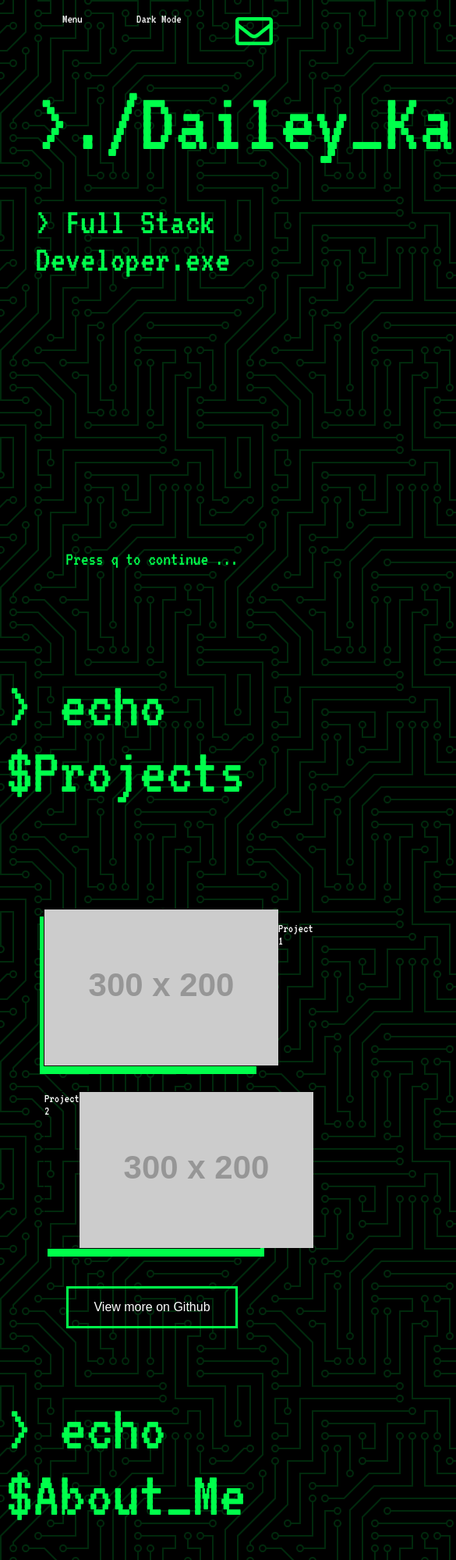
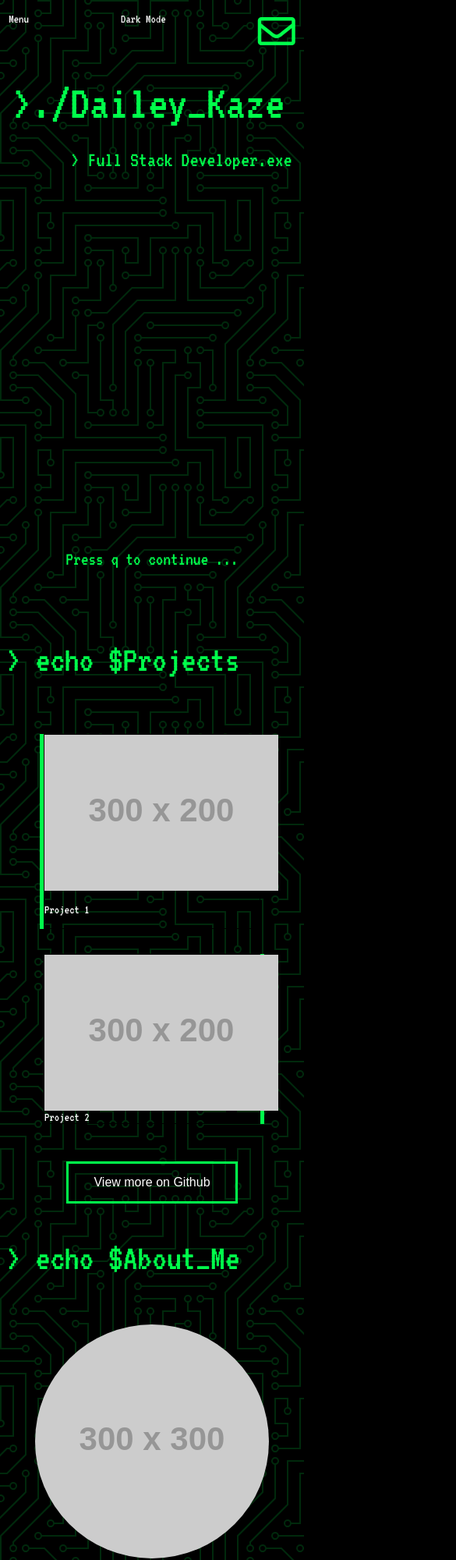
Before and after one commit to scaredofseagles/Portfolio, a website: page index.html in a window 390 px wide. Shown: the top 2000 px of the page at 78% size, 585 px wide, since content can reach past the window. Drawn offline with Linux system fonts and the light colour scheme; placeholder pictures from the web are drawn by us.

Commit message:
added media queries

```diff
--- a/index.html
+++ b/index.html
@@ -15,30 +15,30 @@
 </head>
 <body >
       <ul id="header">
-        <li style="margin-right: auto; margin-left: 2em;">Menu</li>
+        <li id="menu" >Menu</li>
         <li>Dark Mode</li>
-        <li style="margin-left: auto; margin-right: 2em;"><i class="far fa-envelope fa-3x"></i>
+        <li id="email"><i class="far fa-envelope fa-3x"></i>
           <!-- <i class="far fa-envelope-open"></i>*/ -->
         </li>
       </ul>
 
       <div class="hero" id="home">
-       <p style="font-size: 84pt; margin: 0;"> <span>></span>./Dailey_Kaze</p>
-        <p style="font-size: 36pt; margin-left: auto; margin-top: 1em;"> <span>> </span>Full Stack Developer.exe</p>
+       <p class="x-large" style="margin: 0;"> <span>></span>./Dailey_Kaze</p>
+        <p class="medium" style="margin-left: auto; margin-top: 1em;"> <span>> </span>Full Stack Developer.exe</p>
 
         <p id="continue">Press q to continue ...</p>
       </div>
 
       <div id="projects">
-        <p style="font-size: 64pt; color: #00ff4b"> <span>></span> echo $Projects</p>
+        <p class="large" style=" color: #00ff4b; margin-bottom: .5em;"> <span>></span> echo $Projects</p>
         <div class="project-list">
-          <div class="project-card" style="box-shadow: -5px 10px #00ff4b;">
+          <div class="project-card left">
             <img src="https://via.placeholder.com/300x200" />
             <div class="project-info">
               <p>Project 1</p>
             </div>
           </div>
-          <div class="project-card" style="box-shadow: 5px 10px #00ff4b;">
+          <div class="project-card right" >
             <div class="project-info"> Project 2</div>
             <img style="margin-left: auto;" src="https://via.placeholder.com/300x200" />
           </div>
@@ -46,16 +46,19 @@
         </div>
 
         <button class="button" style="display: block; margin-left: auto; margin-right: auto;">View more on Github </button>
+
       </div>
 
       <div id="about">
-        <p style="font-size: 64pt; color: #00ff4b"><span>></span> echo $About_Me</p>
-        <div>
-          <img />
-          <div>
+        <p class="large" style="color: #00ff4b"><span>></span> echo $About_Me</p>
+        <div class="about-grid">
+          <img src="https://via.placeholder.com/300"/>
 
-          </div>
+            <p class="about-text small">Lorem ipsum dolor sit amet, consectetur adipiscing elit. Donec ullamcorper quis nisl at hendrerit. Vivamus luctus malesuada metus, non laoreet erat varius a. Phasellus pulvinar nibh vitae felis blandit pretium. Sed quis enim orci. Suspendisse in est non libero tincidunt porta id quis felis. Phasellus vitae consequat nisl. Phasellus dapibus purus vitae nibh rhoncus finibus. Integer cursus, enim mollis aliquet pretium, ante orci lobortis nibh, vel tempor quam eros ac quam. Aenean blandit magna quis lobortis vestibulum. Ut justo nisi, vulputate a aliquam id, lobortis a magna. Quisque consectetur efficitur est, ut scelerisque mi aliquam vulputate. Ut at viverra massa. Curabitur tincidunt sed nisi id dapibus. Nam imperdiet ex odio, ut interdum mauris sodales sit amet. Vestibulum vel libero eu magna eleifend tincidunt ut non arcu.</p>
+
         </div>
+
+        <button class="button" style="display: block; margin: 2em auto">View more on LinkedIn </button>
 
       </div>
 
--- a/style.css
+++ b/style.css
@@ -12,6 +12,16 @@ body {
     color: whitesmoke;
 }
 
+#menu {
+    margin-right: auto;
+    margin-left: 2em;
+}
+
+#email {
+    margin-left: auto;
+     margin-right: 2em;
+}
+
 .far {
     color: #00ff4b
 }
@@ -19,10 +29,26 @@ body {
 .hero {
     display: flex;
     flex-direction: column;
-    padding: 0 10%;
+    padding: 0 5%;
     margin: 10% auto 0 auto;
     color: #00ff4b;
     height: 80vh;
+}
+
+.x-large {
+    font-size: 16vw;
+}
+
+.large {
+    font-size: 12vw;
+}
+
+.medium {
+    font-size: 7vw;
+}
+
+.small {
+    font-size: 4vw  !important;
 }
 
 #continue {
@@ -31,11 +57,12 @@ body {
     margin: auto auto 2em auto;
 }
 
+#projects {
+    min-height: 100vh;
+}
+
 .project-list {
     padding: 2em 2em;
-    /* display: grid;
-    grid-template-columns: repeat(2, 1fr);
-    row-gap: 3em; */
     display: flex;
     flex-direction: column;
     align-content: center;
@@ -46,6 +73,14 @@ body {
     flex-direction: row;
     margin: 1em;
     border: 1px solid;
+}
+
+.left {
+    box-shadow: -5px 10px #00ff4b;
+}
+
+.right {
+    box-shadow: 5px 10px #00ff4b;
 }
 
 .project-card img {
@@ -79,3 +114,122 @@ body {
     background-color:  #008327;
     border: 3px solid #008327;
 }
+
+#about {
+    min-height: 100vh;
+}
+
+.about-grid {
+    display: flex;
+    flex-direction: row;
+    justify-content: center;
+}
+
+.about-grid img {
+    object-fit: cover;
+    border-radius: 50%;
+    max-width: 300px;
+    max-height: 300px;
+    margin: 1em;
+}
+
+.about-text {
+    padding: 1em;
+    min-width: 80%;
+    color: white;
+}
+
+@media only screen and (max-width: 425px) {
+    #header {
+        min-width: 75vw;
+        padding-left: 0;
+    }
+
+    #menu {
+        margin-left: 0;
+        padding-left: .2rem;
+    }
+
+    #email {
+        margin-right: 0;
+        padding-right: .2rem;
+    }
+
+    .hero {
+        padding: 0 2%;
+    }
+
+    .project-card {
+        flex-direction: column;
+    }
+
+    .left {
+        box-shadow: -5px 0px #00ff4b;
+    }
+
+    .right {
+        flex-direction: column-reverse !important;
+        box-shadow: 5px 0px #00ff4b;
+    }
+}
+
+@media only screen and (max-width: 768px) {
+
+    .about-text {
+        text-align: justify;
+    }
+}
+
+@media only screen and (max-width: 1024px) {
+    #projects {
+        min-height: 0vh;
+    }
+
+    .project-list {
+        padding: 2em 2em;
+    }
+
+    .about-grid {
+        align-items: center;
+        flex-direction: column;
+        padding: 0 5em;
+    }
+
+    #about {
+        min-height: 0vh;
+    }
+
+    .small {
+        font-size: 2.8vw  !important;
+    }
+}
+
+@media only screen and (min-width: 1024px){
+    #projects {
+        min-height: 0vh;
+    }
+
+    #about {
+        min-height: 0vh;
+    }
+
+    .about-text {
+         min-width: 300px !important;
+    }
+
+    .x-large {
+        font-size: 13vw;
+    }
+
+    .large {
+        font-size: 9vw;
+    }
+
+    .small {
+        font-size: 2vw !important;
+    }
+
+    .about-grid {
+        justify-content: center;
+    }
+}
```
